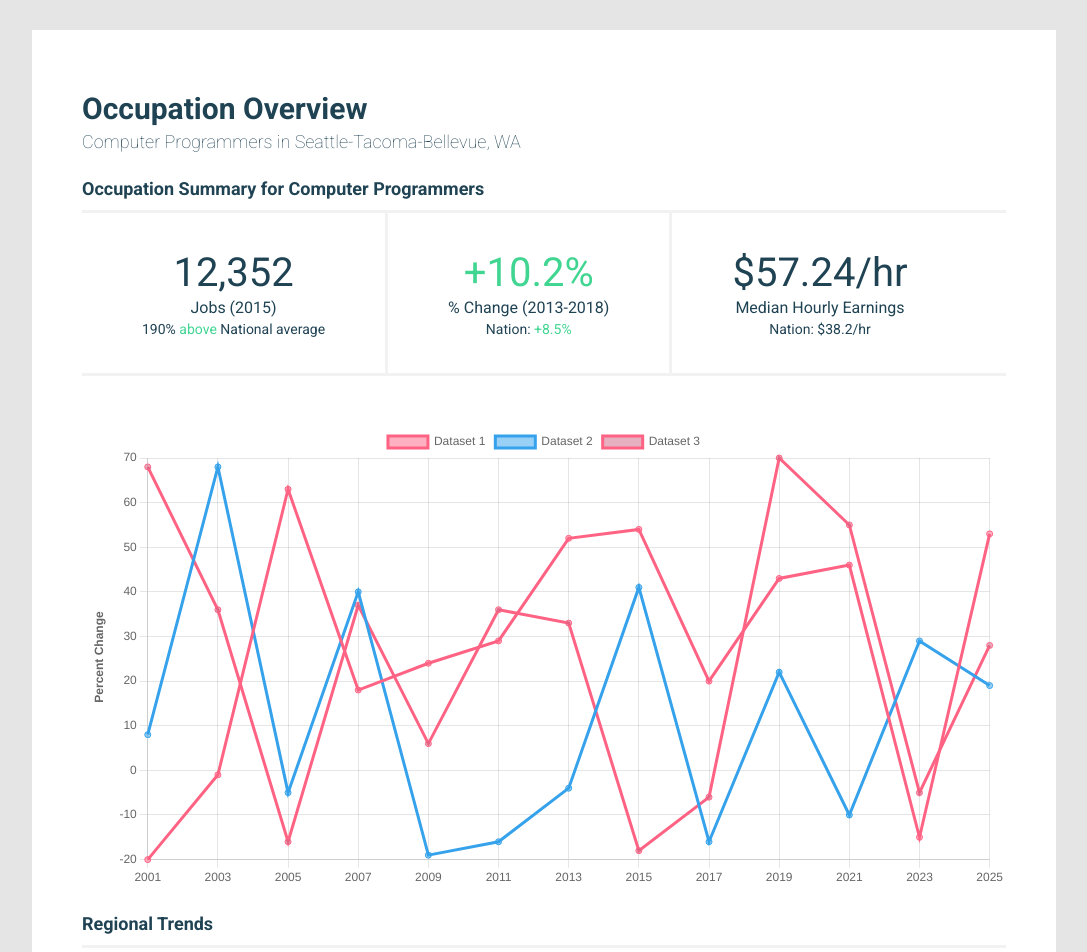
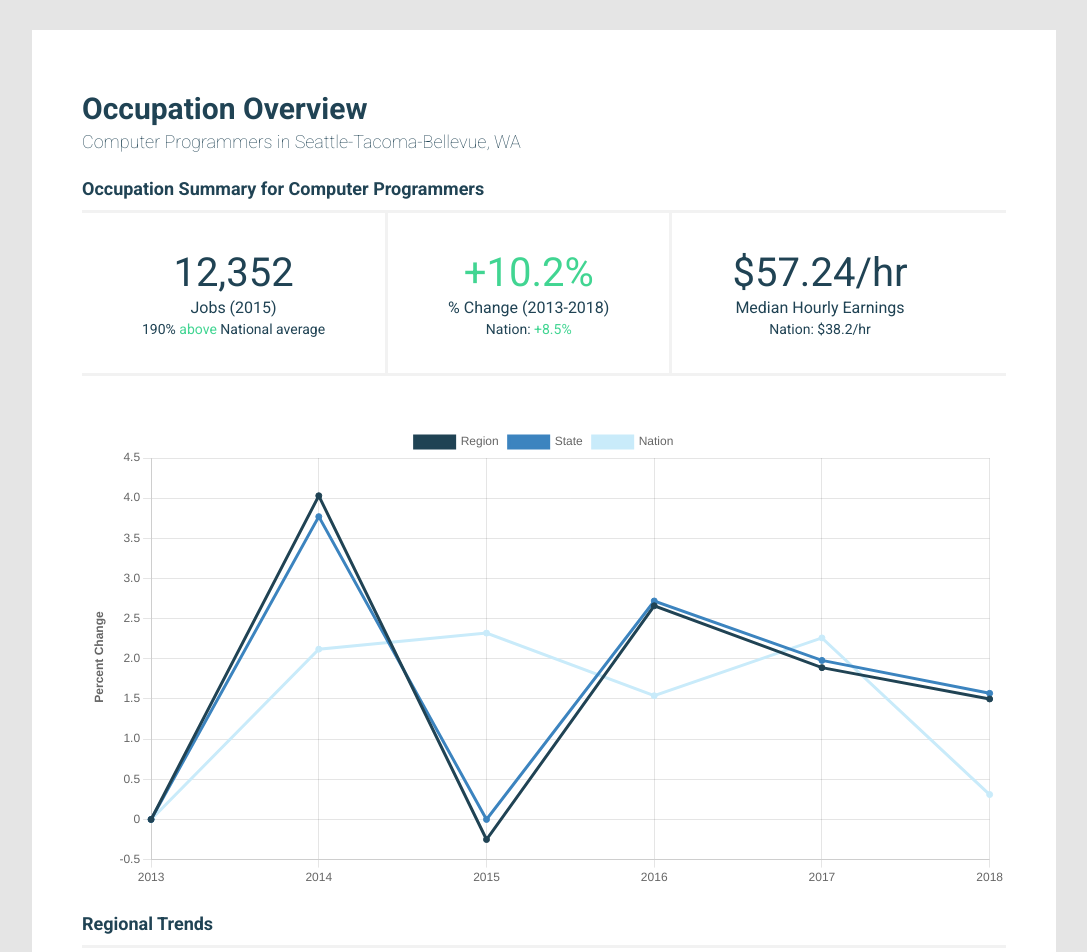
Before and after one commit to RodikYermak/esmi-mockup, a React (Create React App) app: page / in a window 1280 px wide. Shown: the top 952 px of the page, without its empty margins (96-1183 px from the left). Built offline with nearby package versions, Linux system fonts and the light colour scheme.

Commit message:
placeholder data for the graph

```diff
--- a/src/components/Chart.js
+++ b/src/components/Chart.js
@@ -10,7 +10,6 @@ import {
     Legend,
   } from 'chart.js';
   import { Line } from 'react-chartjs-2';
-  import faker from 'faker';
 
   ChartJS.register(
     CategoryScale,
@@ -33,28 +32,31 @@ import {
     },
   };
 
-  const labels = ['2001', '2003', '2005', '2007', '2009', '2011', '2013', '2015', '2017', '2019', '2021', '2023', '2025'];
+  const labels = [2013, 2014, 2015, 2016, 2017, 2018];
 
   export const data = {
     labels,
     datasets: [
       {
-        label: 'Dataset 1',
-        data: labels.map(() => faker.datatype.number({ min: -20, max: 70 })),
-        borderColor: 'rgb(255, 99, 132)',
-        backgroundColor: 'rgba(255, 99, 132, 0.5)',
+        label: 'Region',
+        // data: labels.map(() => faker.datatype.number({ min: -20, max: 70 })),
+        data: [0, 4.03, -0.25, 2.66, 1.89, 1.50],
+        borderColor: '#204354',
+        backgroundColor: '#204354',
       },
       {
-        label: 'Dataset 2',
-        data: labels.map(() => faker.datatype.number({ min: -20, max: 70 })),
-        borderColor: 'rgb(53, 162, 235)',
-        backgroundColor: 'rgba(53, 162, 235, 0.5)',
+        label: 'State',
+        // data: labels.map(() => faker.datatype.number({ min: -20, max: 70 })),
+        data: [0, 3.77, 0, 2.72, 1.98, 1.57],
+        borderColor: '#3C84BF',
+        backgroundColor: '#3C84BF',
       },
       {
-        label: 'Dataset 3',
-        data: labels.map(() => faker.datatype.number({ min: -20, max: 70 })),
-        borderColor: 'rgb(255, 99, 132)',
-        backgroundColor: 'rgba(205, 99, 132, 0.5)',
+        label: 'Nation',
+        // data: labels.map(() => faker.datatype.number({ min: -20, max: 70 })),
+        data: [0, 2.12, 2.32, 1.54, 2.26, 0.31],
+        borderColor: '#C9EBFA',
+        backgroundColor: '#C9EBFA',
       }
     ],
   };
```
